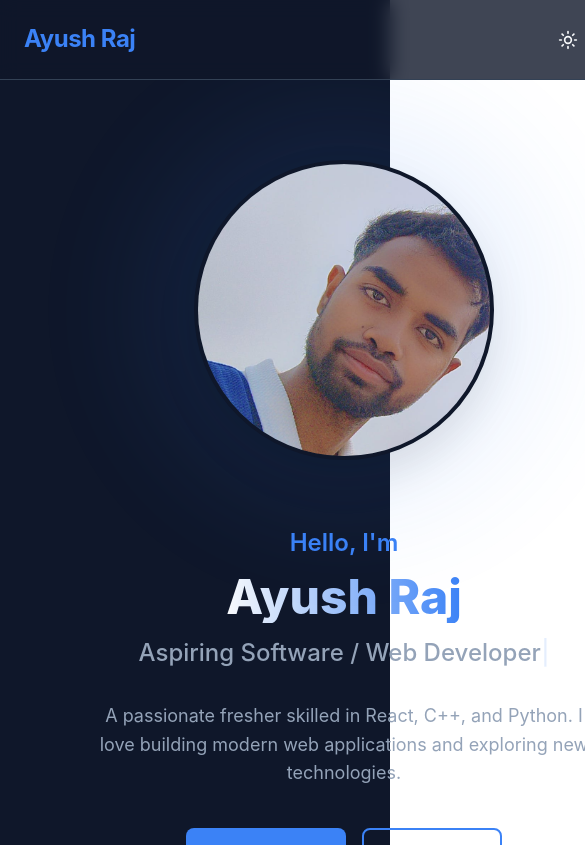
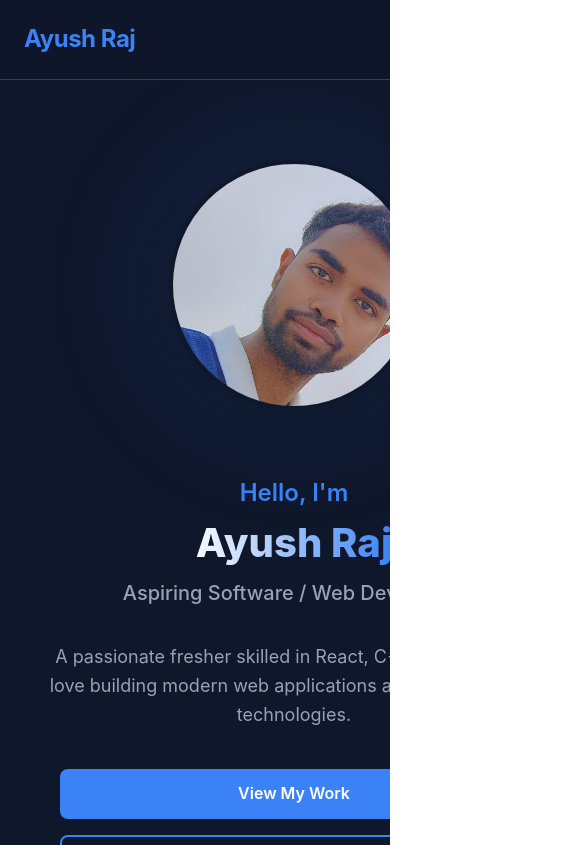
Before and after one commit to Ayush0425/Portfolio, a React (Vite) app: page / in a window 390 px wide. Shown: the top 845 px of the page, 585 px wide, since content can reach past the window. Built offline with nearby package versions, Linux system fonts and the light colour scheme; the HTML template or start-up script is replaced by a standard one.

Commit message:
Enhance responsive design for mobile and tablet

```diff
--- a/src/styles/Contact.css
+++ b/src/styles/Contact.css
@@ -96,3 +96,13 @@
         padding: 1.5rem;
     }
 }
+
+@media (max-width: 480px) {
+    .contact-form {
+        padding: 1rem;
+    }
+
+    .contact-info h3 {
+        font-size: 1.5rem;
+    }
+}
--- a/src/styles/Hero.css
+++ b/src/styles/Hero.css
@@ -197,3 +197,34 @@
         margin: 0 auto 2.5rem;
     }
 }
+
+@media (max-width: 480px) {
+    .hero-name {
+        font-size: 2.5rem;
+    }
+
+    .hero-role {
+        font-size: 1.25rem;
+    }
+
+    .profile-img-container {
+        width: 250px;
+        height: 250px;
+    }
+
+    .image-blob {
+        width: 300px;
+        height: 300px;
+    }
+
+    .hero-actions {
+        flex-direction: column;
+        width: 100%;
+        padding: 0 1rem;
+    }
+
+    .btn {
+        width: 100%;
+        justify-content: center;
+    }
+}
--- a/src/styles/Projects.css
+++ b/src/styles/Projects.css
@@ -4,7 +4,7 @@
 
 .projects-grid {
     display: grid;
-    grid-template-columns: repeat(auto-fit, minmax(300px, 1fr));
+    grid-template-columns: repeat(auto-fit, minmax(250px, 1fr));
     gap: 2.5rem;
     max-width: 1000px;
     margin: 0 auto;
--- a/src/styles/Skills.css
+++ b/src/styles/Skills.css
@@ -63,3 +63,13 @@
         grid-template-columns: 1fr;
     }
 }
+
+@media (max-width: 480px) {
+    .skills-grid {
+        grid-template-columns: 1fr;
+    }
+
+    .skills-category {
+        padding: 1.5rem;
+    }
+}
--- a/src/styles/index.css
+++ b/src/styles/index.css
@@ -23,6 +23,7 @@
 
 html {
     scroll-behavior: smooth;
+    overflow-x: hidden;
 }
 
 * {
@@ -41,6 +42,7 @@ body {
     text-rendering: optimizeLegibility;
     -webkit-font-smoothing: antialiased;
     -moz-osx-font-smoothing: grayscale;
+    overflow-x: hidden;
 }
 
 a {
```
